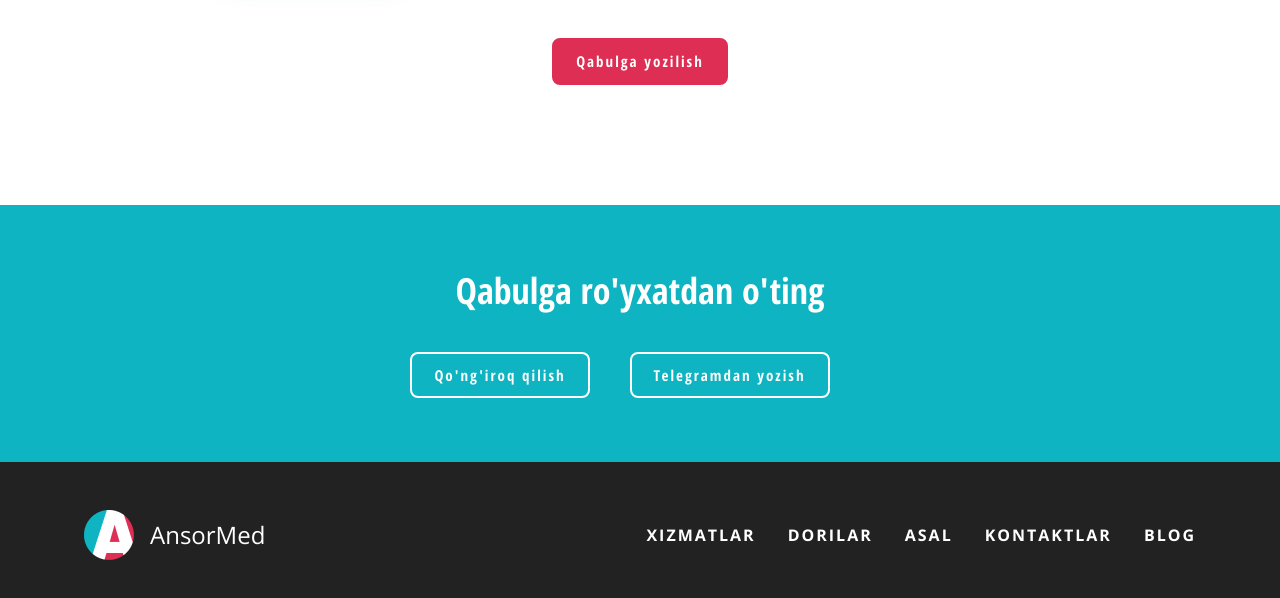
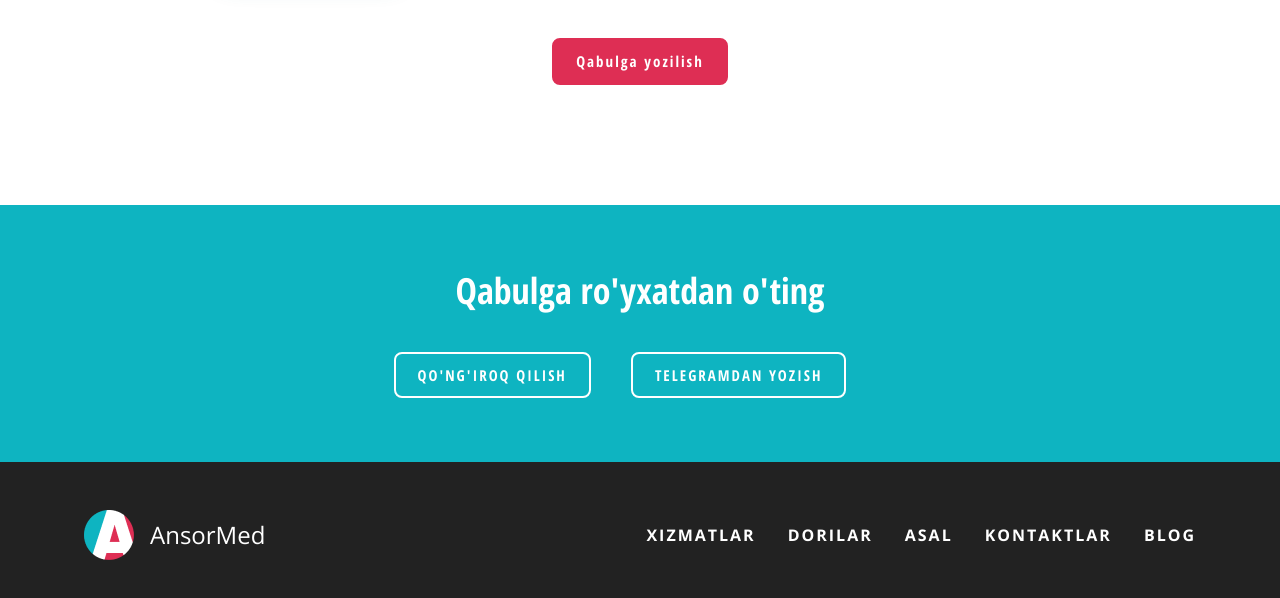
Before and after one commit to webdev20071995/ansor-med, a plain HTML site: page index.html in a window 1280 px wide. Shown: the part 1930-2528 px from the top of the page. Drawn offline with nearby package versions, Linux system fonts and the light colour scheme.

Commit message:
add class

```diff
--- a/index.html
+++ b/index.html
@@ -103,8 +103,8 @@
             <div class="container">
                 <h2 class="cta-heading">Qabulga ro'yxatdan o'ting</h2>
                 <div class="cta-links">
-                    <a class="cta-links-item main-link main-link-outline" href="#">Qo'ng'iroq qilish</a>
-                    <a class="cta-links-item main-link main-link-outline" href="#">Telegramdan yozish</a>
+                    <a class="cta-links-item main-link main-link-outline" href="#">QO'NG'IROQ QILISH</a>
+                    <a class="cta-links-item main-link main-link-outline" href="#">TELEGRAMDAN YOZISH</a>
                 </div>
             </div>
         </section>
```
